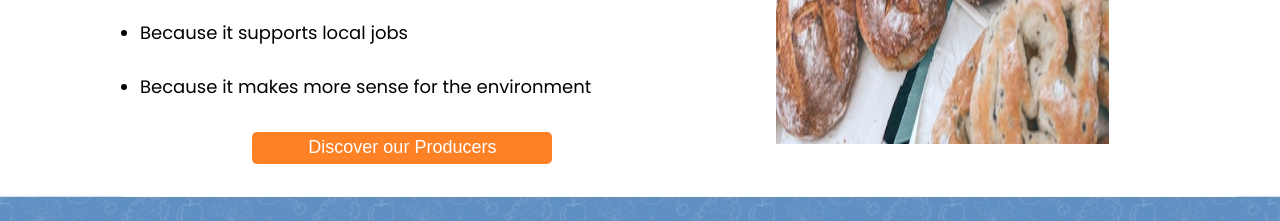
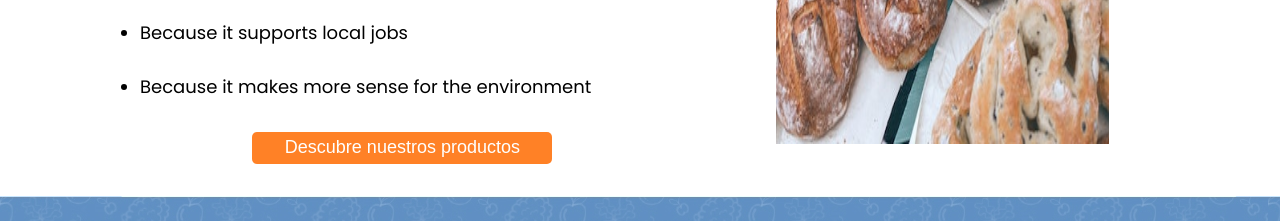
Before and after one commit to SzucsJuan21/proyectogrupal, a React (Create React App) app: page / in a window 1280 px wide. Shown: the part 1420-1641 px from the top of the page. Built offline with nearby package versions, Linux system fonts and the light colour scheme; data requests are answered from the project's data file; a web font is replaced by a local one.

Commit message:
Update MainContainer.js

```diff
--- a/src/Componentes/Seccion info/MainContainer.js
+++ b/src/Componentes/Seccion info/MainContainer.js
@@ -56,7 +56,7 @@ const MainContainer = () => {
             <Boton
               color="#FF8126"
               colorHover="#D96817"
-              texto="Discover our Producers"
+              texto="Descubre nuestros productos"
             />
           </div>
         </div>
```
